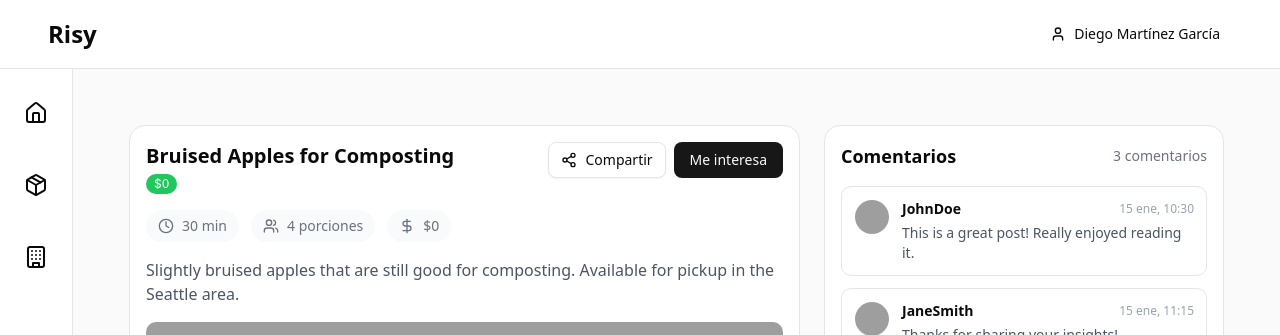
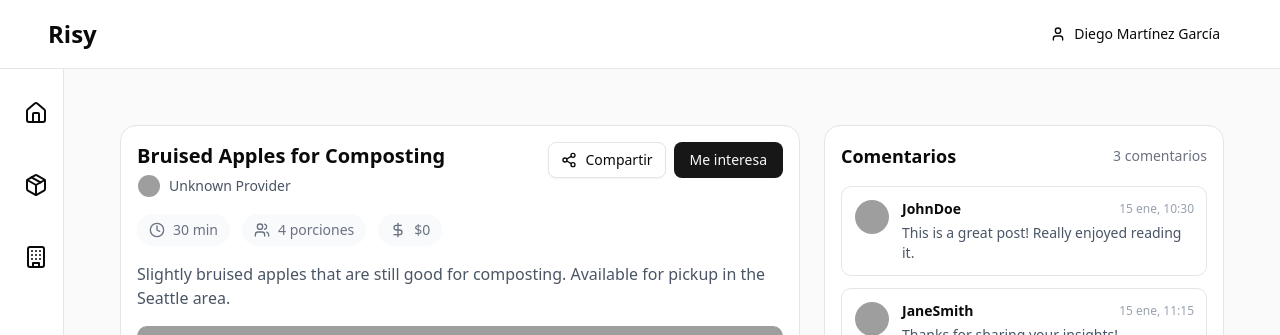
Before and after one commit to diegogama8934/risy, a Next.js app: page /users/post/1 in a window 1280 px wide. Shown: the top 335 px of the page. Built offline with nearby package versions, Linux system fonts and the light colour scheme; grey boxes are pictures that could not be loaded; what @ant-design/nextjs-registry, tailwindcss-react-aria-components would draw is missing.

Commit message:
Fix: fixed more bugs and styles

```diff
--- a/src/app/users/layout.tsx
+++ b/src/app/users/layout.tsx
@@ -11,7 +11,7 @@ export default function UserLayout({ children }: { children: React.ReactNode })
 
   return (
     <div className="flex flex-col max-h-screen">
-      <header className="px-4 md:px-12 py-4 border-b flex justify-between items-center sticky top-0 z-20 bg-background">
+      <header className="px-4 md:px-12 py-4 border-b flex justify-between items-center sticky top-0 z-50 bg-background">
         <div className="flex items-center gap-4">
           <Button
             variant="ghost"
@@ -21,7 +21,9 @@ export default function UserLayout({ children }: { children: React.ReactNode })
           >
             <Menu className="h-5 w-5" />
           </Button>
-          <h1 className="text-2xl font-bold">Risy</h1>
+          <Link href="/users/home">
+            <h1 className="text-2xl font-bold">Risy</h1>
+          </Link>
         </div>
         <DropdownMenu>
           <DropdownMenuTrigger asChild>
@@ -48,24 +50,25 @@ export default function UserLayout({ children }: { children: React.ReactNode })
       </header>
       <div className="flex flex-1">
         <aside className={`
-          fixed md:static inset-y-0 left-0 z-10
+          fixed md:static inset-y-0 left-0 z-40
           flex flex-col justify-between items-center px-2 pt-4 border-r
           bg-background transition-transform duration-200 ease-in-out md:sidebar
+          w-16 md:w-16
           ${isSidebarOpen ? 'translate-x-0' : '-translate-x-full md:translate-x-0'}
         `}>
-          <nav className="flex flex-col gap-4 items-center">
-            <Link href="/users/home" className="p-4 rounded-md hover:bg-neutral-100">
+          <nav className="flex flex-col gap-4 w-full">
+            <Link href="/users/home" className="p-4 rounded-md hover:bg-neutral-100 w-full">
               <Home />
             </Link>
-            <Link href="/users/post" className="p-4 rounded-md hover:bg-neutral-100">
+            <Link href="/users/post" className="p-4 rounded-md hover:bg-neutral-100 w-full">
               <Package />
             </Link>
-            <Link href="/users/organizations" className="p-4 rounded-md hover:bg-neutral-100">
+            <Link href="/users/organizations" className="p-4 rounded-md hover:bg-neutral-100 w-full">
               <Building />
             </Link>
           </nav>
 
-          <Link href="/help" className="p-4 rounded-md hover:bg-neutral-100">
+          <Link href="/help" className="p-4 rounded-md hover:bg-neutral-100 w-full">
             <HelpCircle />
           </Link>
         </aside>
--- a/src/app/users/post/[id]/page.tsx
+++ b/src/app/users/post/[id]/page.tsx
@@ -2,8 +2,8 @@
 
 import { fakePosts } from "@/constants/Post";
 import { useParams } from "next/navigation";
-import { Input, Image as AntImage, Divider, Badge, Space, Avatar, Drawer } from "antd";
-import { fakeComments } from "@/constants/User";
+import { Input, Image as AntImage, Divider, Space, Avatar, Drawer } from "antd";
+import { fakeComments, fakeProviders } from "@/constants/User";
 import { Button } from "@/components/ui/button";
 import { Share2, Clock, Users, DollarSign, Send, MessageCircle } from "lucide-react";
 import { useState } from "react";
@@ -11,6 +11,7 @@ import { useState } from "react";
 export default function FoodPage() {
   const { id } = useParams();
   const singleFakePost = fakePosts.find(post => post.id === id);
+  const postProvider = fakeProviders.find(provider => provider.id === singleFakePost?.userId);
   const [isCommentsOpen, setIsCommentsOpen] = useState(false);
 
   return (
@@ -20,7 +21,13 @@ export default function FoodPage() {
         <div className="flex justify-between items-start mb-4">
           <div className="flex flex-col gap-1">
             <h1 className="text-xl font-bold">{singleFakePost?.title}</h1>
-            <Badge count={`$${singleFakePost?.price || '0'}`} color="#22c55e" />
+            <div className="flex items-center gap-2">
+              <Avatar
+                src={postProvider?.image || "https://images.unsplash.com/photo-1507003211169-0a1dd7228f2d?w=400&h=400&fit=crop"}
+                size={24}
+              />
+              <span className="text-sm text-gray-600">{postProvider?.name || 'Unknown Provider'}</span>
+            </div>
           </div>
           <Space>
             <Button variant="outline" className="flex items-center gap-2">
--- a/src/components/post/PostCard.tsx
+++ b/src/components/post/PostCard.tsx
@@ -42,7 +42,7 @@ export function PostCard({ category, description, title, images, id }: Post) {
             onError={() => setImageError(true)}
             priority
           />
-          <div className="absolute inset-0 bg-gradient-to-t from-black/60 to-transparent" />
+          <div className="absolute inset-0 bg-gradient-to-t from-black/80 via-black/50 to-transparent" />
           {images.length > 1 && (
             <div className="absolute top-2 right-2 bg-black/60 text-white px-2 py-1 rounded-full flex items-center gap-1 text-xs">
               <Images className="w-3 h-3" />
```
